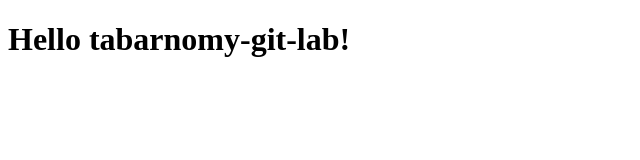
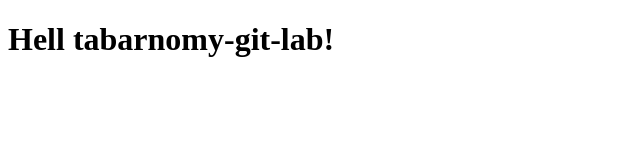
Before and after one commit to tabarnokenneth/tabarnomy-git-lab, a plain HTML site: page index.html in a window 1280 px wide. Shown: the whole page, without its empty margins (0-640 px from the left). Drawn offline with Linux system fonts and the light colour scheme.

Commit message:
Initial commit: tabarnomy-git-lab

```diff
--- a/index.html
+++ b/index.html
@@ -1,6 +1,6 @@
 <!DOCTYPE html>
 <html>
   <body>
-    <h1>Hello tabarnomy-git-lab!</h1>
+    <h1>Hell tabarnomy-git-lab!</h1>
   </body>
 </html>
```
